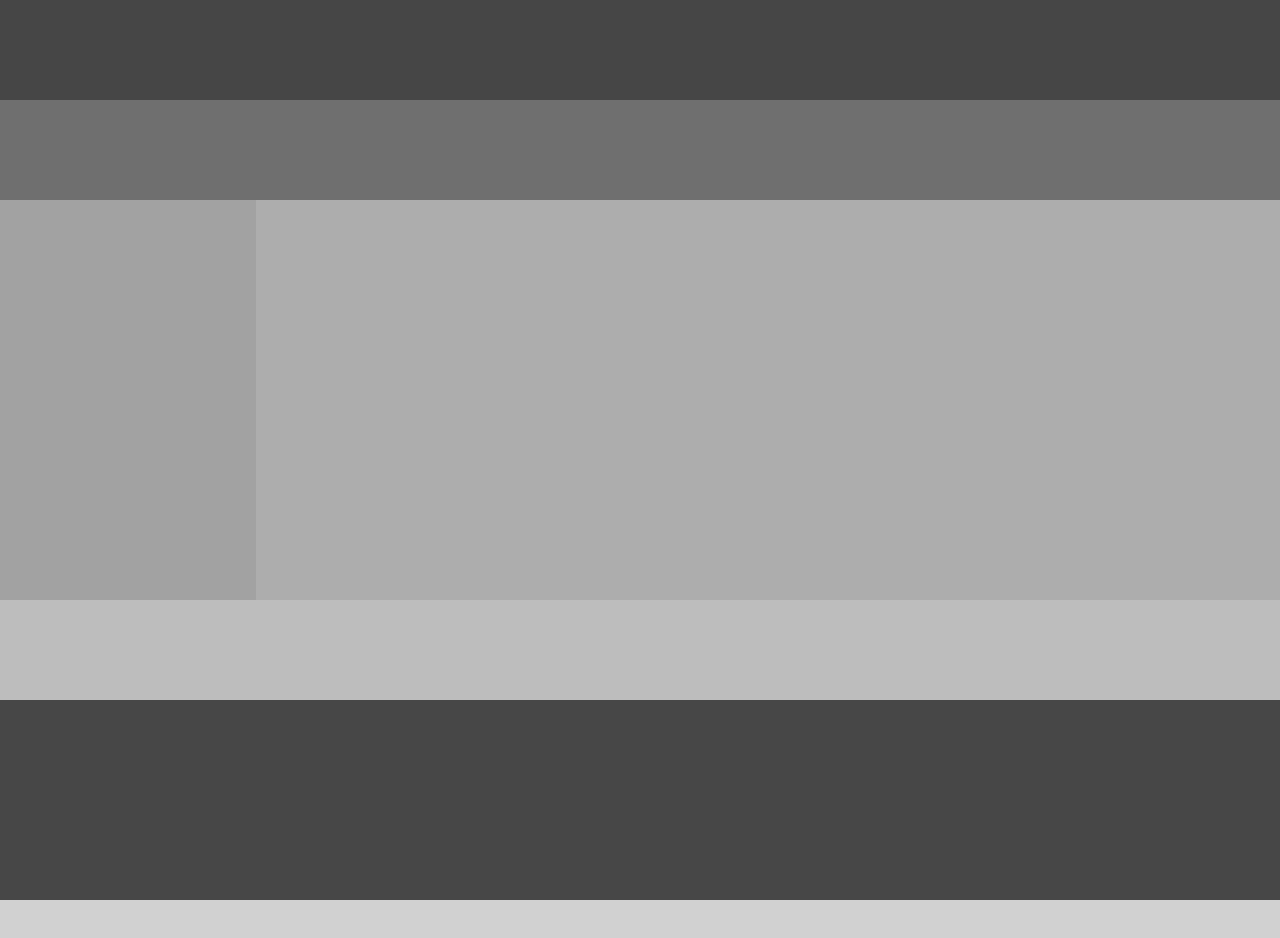
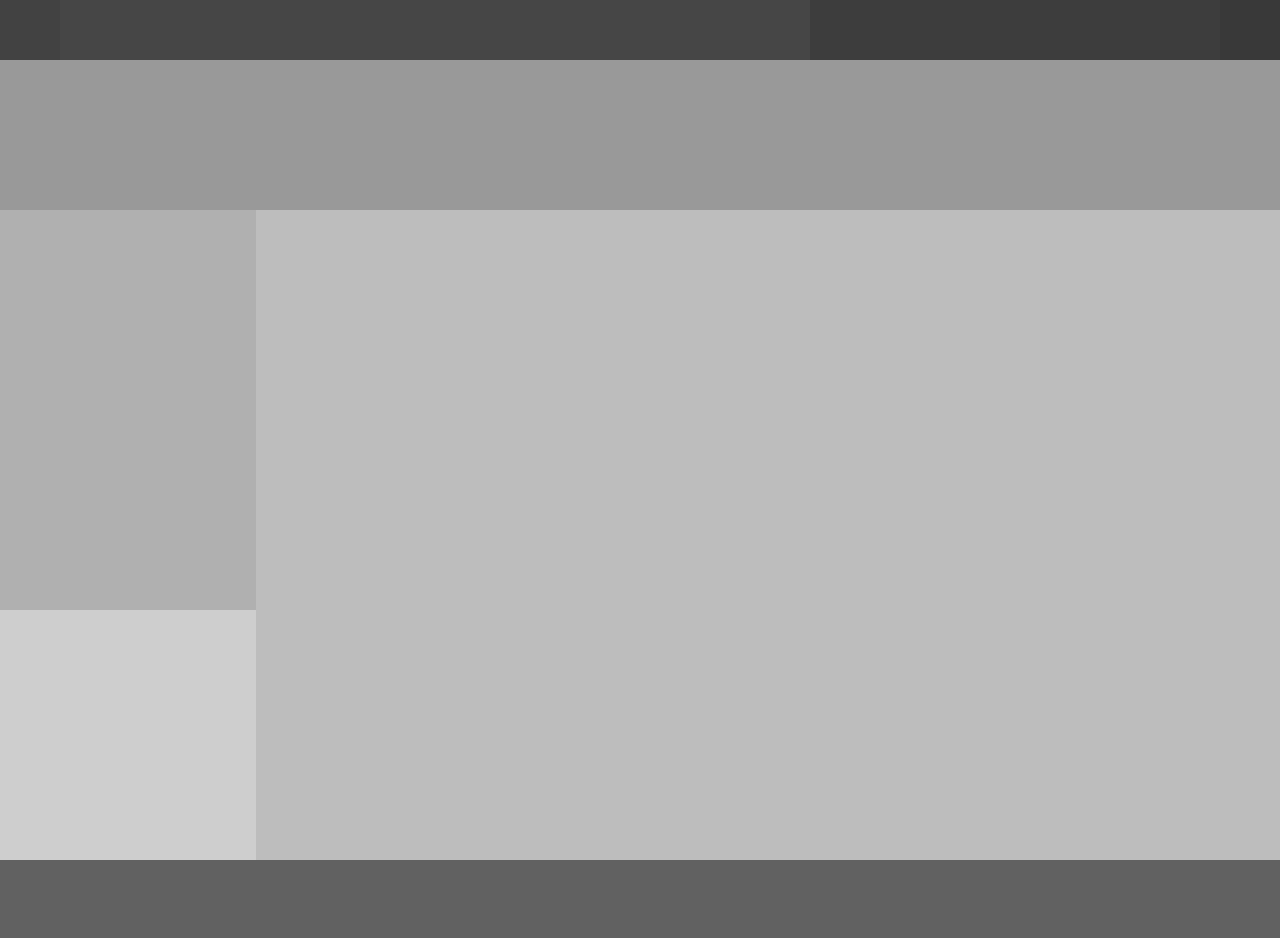
Before and after one commit to abhaykvincent/webtop, a website: page index.html in a window 1280 px wide. Before the commit the page ends 900 px from the top, so only its background shows below. Drawn offline with Linux system fonts and the light colour scheme.

Commit message:
Main pscreen Layout v1.0.1

```diff
--- a/index.html
+++ b/index.html
@@ -33,7 +33,12 @@
     </section>
 
     <section class="landing-screen">
-        <header></header>
+        <header>
+            <div class="logo"></div>
+            <div class="blank"></div>
+            <div class="settings"></div>
+            <div class="options"></div>
+        </header>
         <main>
             <div class="panels top"></div>
             <div class="panels left"></div>
--- a/src/css/main.scss
+++ b/src/css/main.scss
@@ -108,18 +108,39 @@ section{
     &.landing-screen{
         header{
             width: 100%;
-            height: 100px;
+            height: 60px;
             background-color: #464646;
+            .logo{
+                float: left;
+                width: 50px;
+                height: 50px;
+                padding: 5px;
+                background-color: #00000010;
+            }
+            .settings{
+                float: right;
+                width: 50px;
+                height: 50px;
+                padding: 5px;
+                background-color: #00000030;
+            }
+            .options{
+                float: right;
+                width: 400px;
+                height: 50px;
+                padding: 5px;
+                background-color: #00000020;
+            }
         }
         main{
             width: 100%;
-            min-height: 600px;
-            background-color: #bdbdbd;
+            min-height: 800px;
+            background-color: #cecece;
             .top{
                 float: left;
-                min-height: 100px;
+                min-height: 150px;
                 width: 100%;
-                background: #6f6f6f;
+                background: #999999;
             }
             .left{
                 float: left;
@@ -129,15 +150,16 @@ section{
             }
             .right{
                 float: right;
-                min-height: 400px;
+                min-height: 800px;
                 width: 80%;
                 background: #00000015;
             }
         }
         footer{
+            position: relative;
             width: 100%;
             height: 200px;
-            background-color: #474747;
+            background-color: #616161;
         }
     }
 }
```
Also changed, not shown: src/css/main.css, 1 other file.
